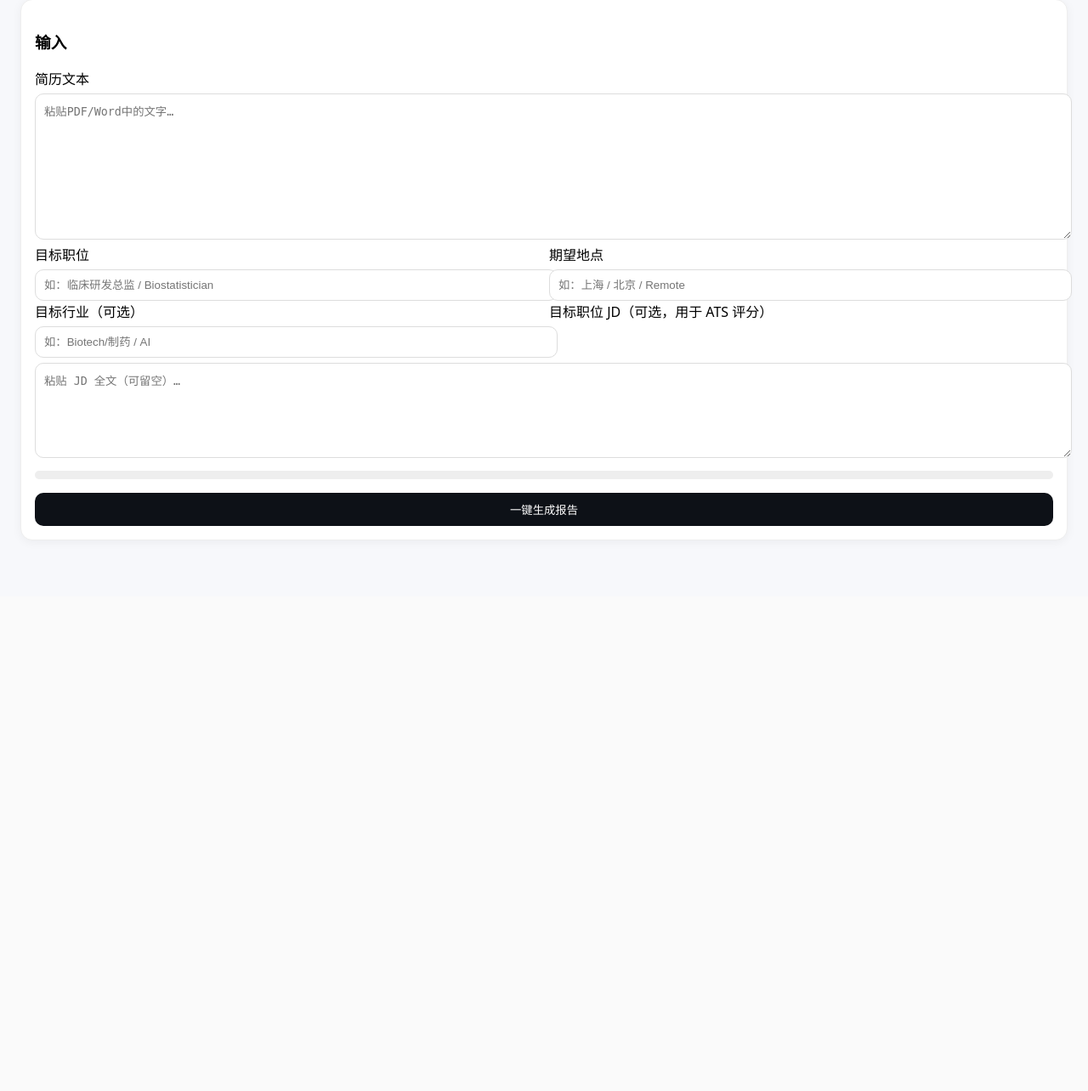
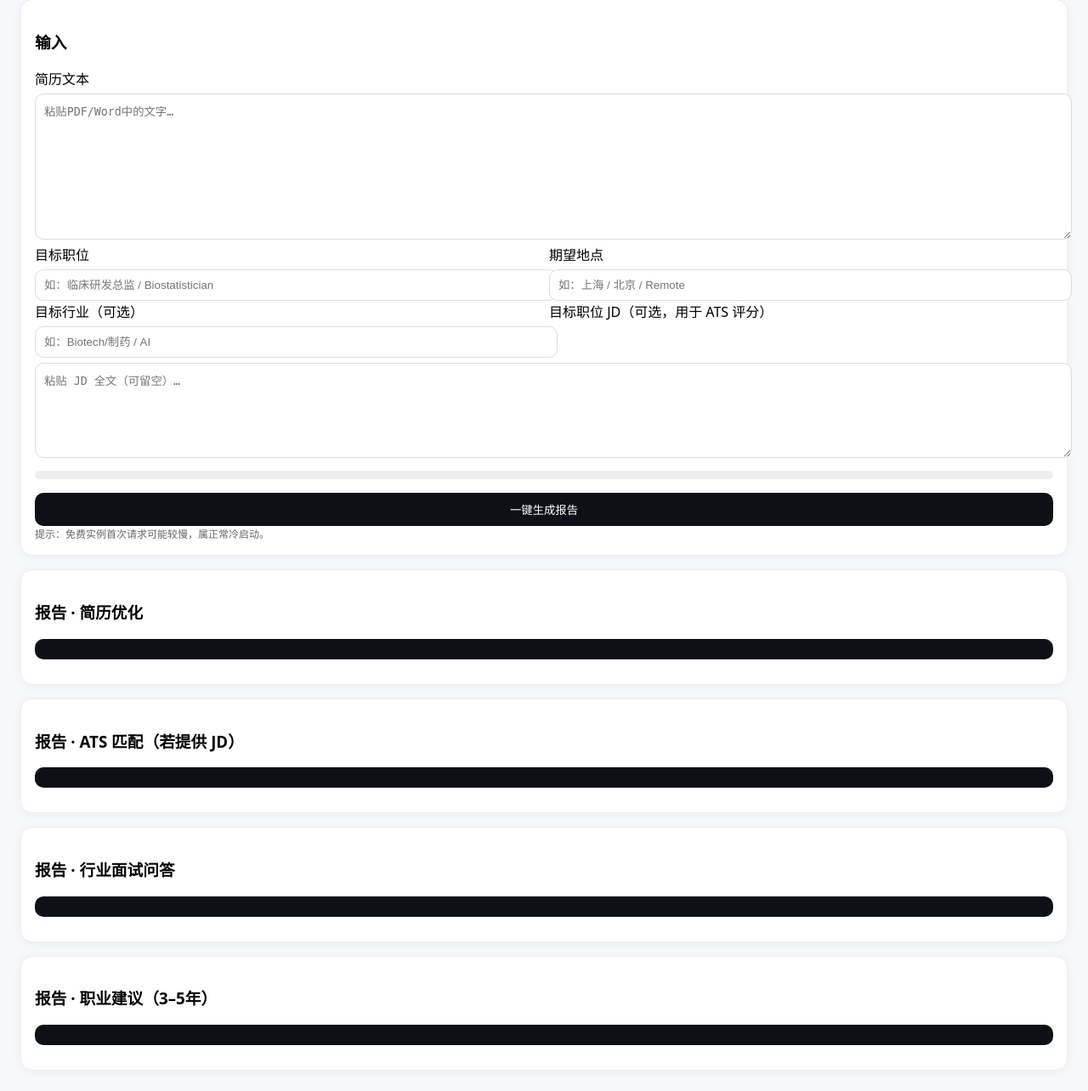
Before and after one commit to charleschoi123/AI-Resume, a Flask app: page / in a window 1280 px wide. Shown: the part 98-1382 px from the top of the page at 85% size. Before the commit the page ends 717 px from the top, so only its background shows below. Run offline with Flask 3, Linux system fonts and the light colour scheme.

Commit message:
index.html

```diff
--- a/templates/index.html
+++ b/templates/index.html
@@ -39,5 +39,68 @@
     <textarea id="jd_text" rows="6" placeholder="粘贴 JD 全文（可留空）…"></textarea>
 
     <div class="progress"><div id="bar"></div></div>
-    <button id="goBtn" class="primary" onclick="runFull()">一键生成报告</button>
-    <di
+    <!-- 关键：显式指定 type="button"，防止页面刷新 -->
+    <button id="goBtn" class="primary" type="button" onclick="runFull(); return false;">一键生成报告</button>
+    <div class="muted">提示：免费实例首次请求可能较慢，属正常冷启动。</div>
+  </div>
+
+  <div class="card"><h3>报告 · 简历优化</h3><pre id="opt_out"></pre></div>
+  <div class="card"><h3>报告 · ATS 匹配（若提供 JD）</h3><pre id="ats_out"></pre></div>
+  <div class="card"><h3>报告 · 行业面试问答</h3><pre id="qa_out"></pre></div>
+  <div class="card"><h3>报告 · 职业建议（3–5年）</h3><pre id="adv_out"></pre></div>
+
+<script>
+function setBar(p){ const el = document.getElementById('bar'); if (el) el.style.width = p + '%'; }
+
+async function runFull() {
+  console.log('[UI] click runFull');
+  const btn = document.getElementById('goBtn');
+  btn.disabled = true; btn.textContent = '生成中…'; setBar(10);
+  document.getElementById('opt_out').textContent = '';
+  document.getElementById('ats_out').textContent = '';
+  document.getElementById('qa_out').textContent  = '';
+  document.getElementById('adv_out').textContent = '';
+
+  const payload = {
+    resume_text: (document.getElementById('resume_text').value || '').trim(),
+    target_role: (document.getElementById('target_role').value || '').trim(),
+    location: (document.getElementById('location').value || '').trim(),
+    jd_text: (document.getElementById('jd_text').value || '').trim(),
+    industry: (document.getElementById('industry').value || '').trim()
+  };
+  if (!payload.resume_text) {
+    alert('请先粘贴简历文本'); btn.disabled=false; btn.textContent='一键生成报告'; setBar(0); return;
+  }
+
+  try {
+    console.log('[UI] POST /full_report', payload);
+    const r = await fetch('/full_report', {
+      method:'POST', headers:{'Content-Type':'application/json'}, body: JSON.stringify(payload)
+    });
+    setBar(50);
+
+    const raw = await r.text();
+    console.log('[UI] raw response length=', raw.length);
+    let j;
+    try { j = JSON.parse(raw); } catch { throw new Error(`后端返回的不是JSON：${raw.slice(0,300)}`); }
+
+    if (!r.ok) {
+      const msg = j && j.error ? j.error : JSON.stringify(j).slice(0,300);
+      throw new Error(msg);
+    }
+
+    document.getElementById('opt_out').textContent = JSON.stringify(j.optimized, null, 2);
+    document.getElementById('ats_out').textContent = j.ats ? JSON.stringify(j.ats, null, 2) : '未提供 JD，未评分。';
+    document.getElementById('qa_out').textContent  = JSON.stringify(j.qa, null, 2);
+    document.getElementById('adv_out').textContent = JSON.stringify(j.advice, null, 2);
+    setBar(100);
+  } catch(e){
+    alert('生成失败：' + e.message);
+    setBar(0);
+  } finally {
+    btn.disabled = false; btn.textContent = '一键生成报告';
+  }
+}
+</script>
+</body>
+</html>
```
